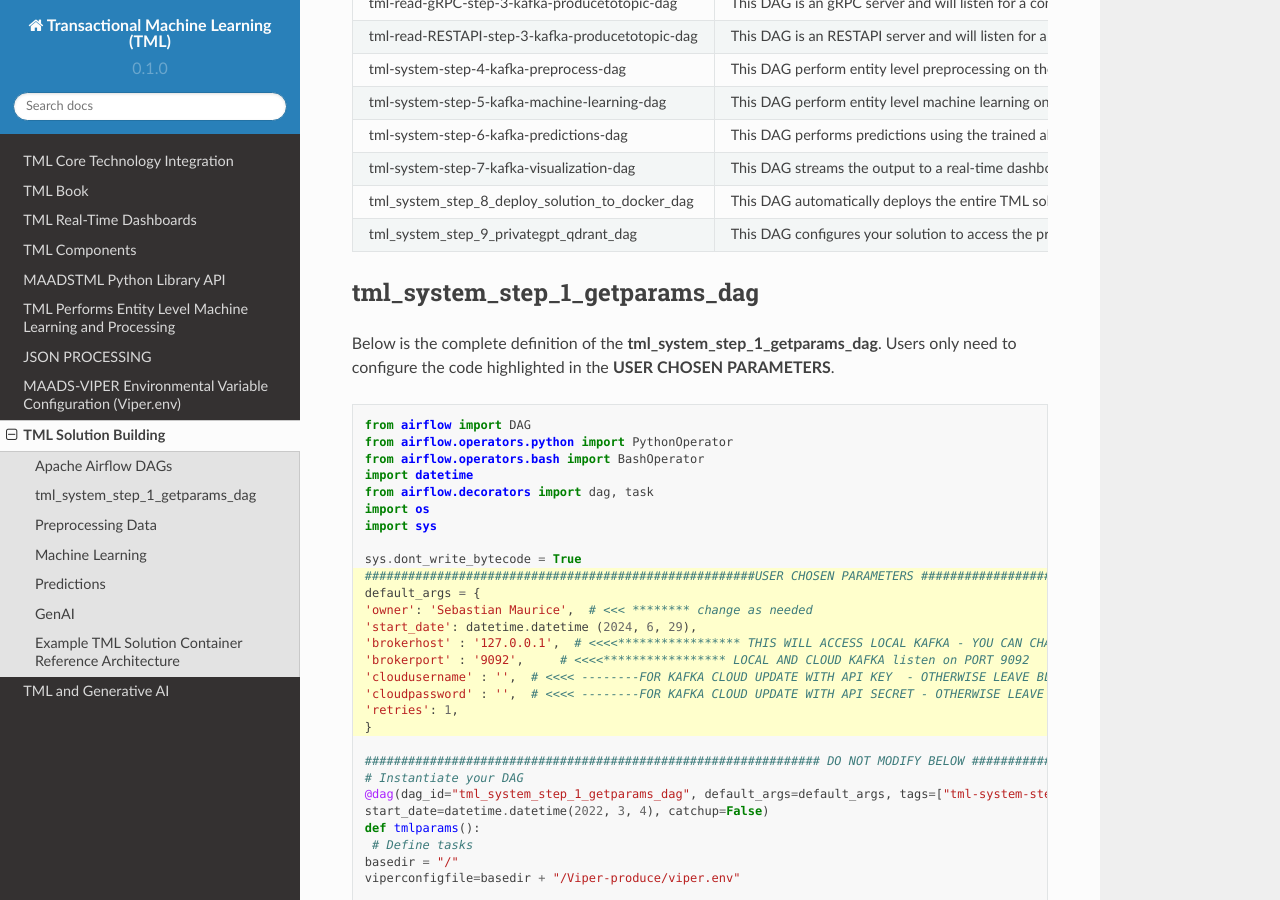
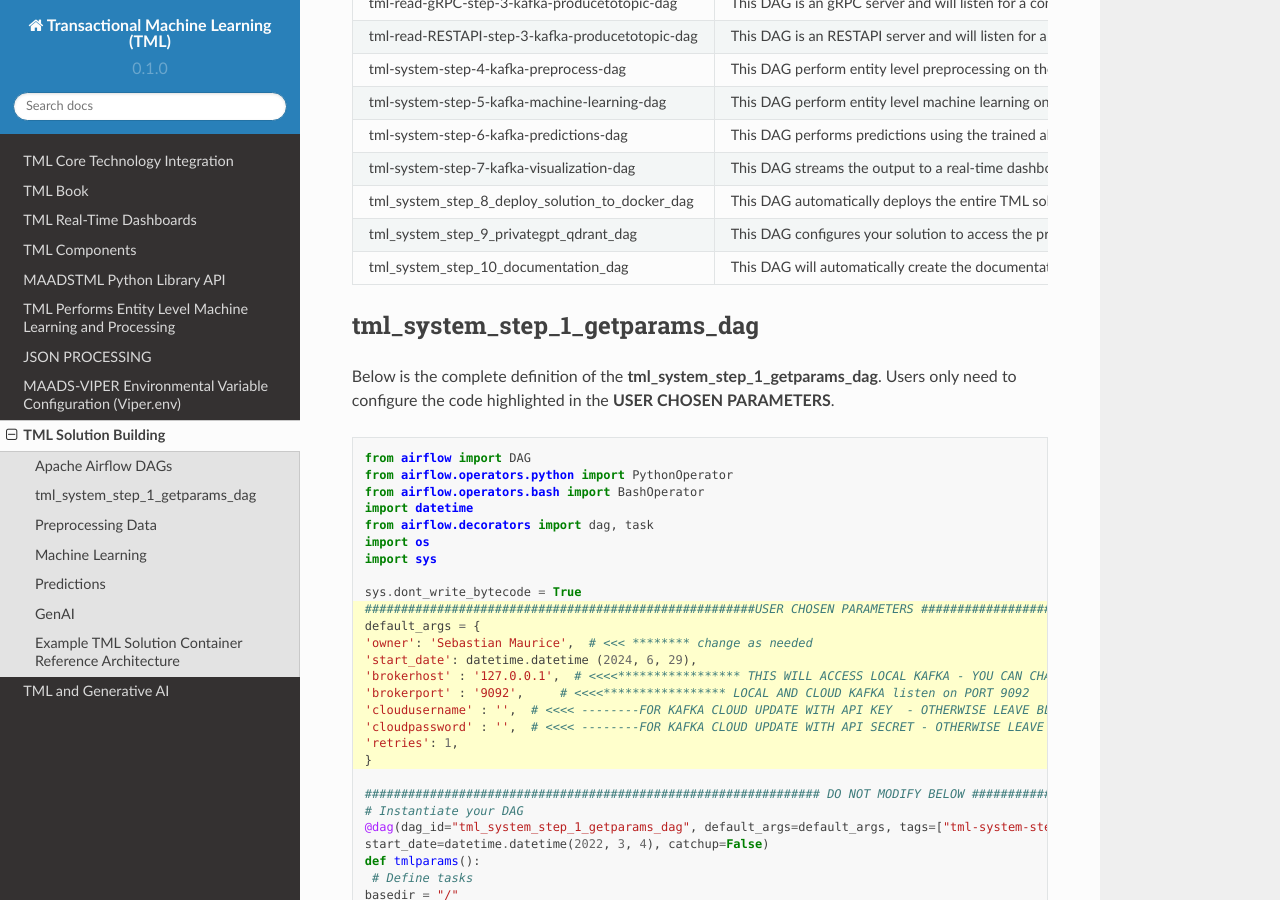
Before and after one commit to smaurice101/readthedocs, a Sphinx documentation site: the page built from docs/source/tmlbuilds.rst, in a window 1280 px wide and 900 px high, scrolled down 1132 px. Built offline with Sphinx 7.4.7 and the Read the Docs theme 2.0.0, drawn with Linux system fonts in a browser that asks for light colours.

Commit message:
Update tmlbuilds.rst

```diff
--- a/docs/source/tmlbuilds.rst
+++ b/docs/source/tmlbuilds.rst
@@ -48,6 +48,8 @@ DAGs (Directed Acyclic Graphs) are a powerful and easy way to build powerful (re
      - This DAG automatically deploys the entire TML solution to Docker container - and pushes it to Dockerhub.
    * - tml_system_step_9_privategpt_qdrant_dag
      - This DAG configures your solution to access the privateGPT and Qdrant containers.
+   * - tml_system_step_10_documentation_dag
+     - This DAG will automatically create the documentation for your solution on readthedocs.io.
 
 tml_system_step_1_getparams_dag
 -----------------
```
